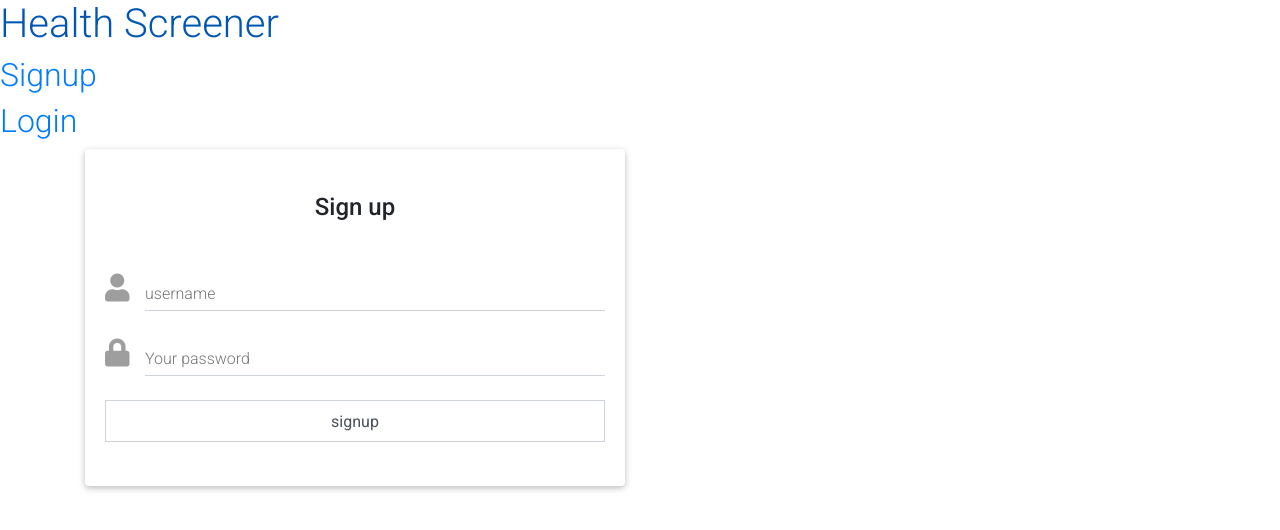
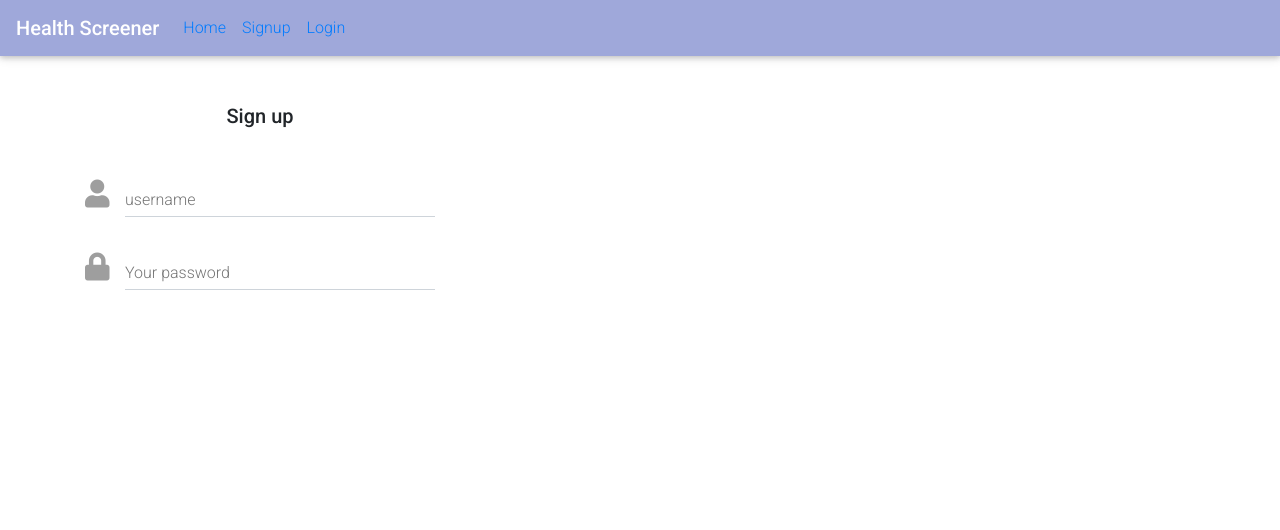
Before and after one commit to Leaf1204/health_screen_frontend, a React (Create React App) app: page /signup in a window 1280 px wide. Shown: the top 530 px of the page. Built offline with nearby package versions, Linux system fonts and the light colour scheme.

Commit message:
some basic styling

```diff
--- a/src/App.js
+++ b/src/App.js
@@ -5,6 +5,7 @@ import Signup from "./pages/signup";
 import Login from "./pages/login";
 import Home from "./pages/home";
 import Dashboard from "./pages/dashboard";
+
 
 import {
   BrowserRouter as Router,
@@ -44,7 +45,7 @@ function App() {
     <GlobalCtx.Provider value={{gState, setGState}}>
       <Router>
       <div className="App">
-      <Link to="/"><h1>Health Screener</h1></Link>
+
       <Header/>
       <main>
 
--- a/src/components/Header.js
+++ b/src/components/Header.js
@@ -1,7 +1,8 @@
 import React from "react";
 import { Link } from "react-router-dom";
 import { GlobalCtx } from "../App";
-
+import { MDBNavbar, MDBNavbarBrand, MDBNavbarNav, MDBNavItem, MDBNavLink, MDBNavbarToggler, MDBCollapse, MDBDropdown,
+  MDBDropdownToggle, MDBDropdownMenu, MDBDropdownItem, MDBIcon } from "mdbreact";
 const Header = (props) => {
   const { gState, setGState } = React.useContext(GlobalCtx);
 
@@ -19,15 +20,44 @@ const Header = (props) => {
   );
 
   return (
-    <nav>
-      <Link to="/signup">
-        <h2>Signup</h2>
-      </Link>
-      <Link to="/login">
-        <h2>Login</h2>
-      </Link>
-      {gState.token ? logout : null}
-    </nav>
+    <>
+    <MDBNavbar color= '#9fa8da indigo lighten-3 dark' expand="md">
+    <MDBNavbarBrand>
+      <strong className="white-text">Health Screener</strong>
+    </MDBNavbarBrand>
+      <MDBNavbarNav left>
+        <MDBNavItem active>
+          <MDBNavLink to="/">Home</MDBNavLink>
+        </MDBNavItem>
+        <MDBNavItem>
+          <MDBNavLink to="/signup">Signup</MDBNavLink>
+          {gState.token ? logout : null}
+        </MDBNavItem>
+        <MDBNavItem>
+          <MDBNavLink to="/login">Login</MDBNavLink>
+        </MDBNavItem>
+        <MDBNavItem>
+
+        </MDBNavItem>
+      </MDBNavbarNav>
+      {/* <MDBNavbarNav right>
+        <MDBNavItem>
+          <MDBNavLink className="waves-effect waves-light" to="#!">
+            <MDBIcon fab icon="twitter" />
+          </MDBNavLink>
+        </MDBNavItem>
+        <MDBNavItem>
+          <MDBNavLink className="waves-effect waves-light" to="#!">
+            <MDBIcon fab icon="google-plus-g" />
+          </MDBNavLink>
+
+        </MDBNavItem>
+      </MDBNavbarNav> */}
+  </MDBNavbar>
+
+
+
+    </>
   );
 };
 
--- a/src/components/forms/parentForm.js
+++ b/src/components/forms/parentForm.js
@@ -1,4 +1,5 @@
 import React from "react";
+import { MDBInput } from "mdbreact";
 
 
 const ParentForm = (props) => {
@@ -19,12 +20,15 @@ const ParentForm = (props) => {
 
   return (
       <>
+      <MDBInput label="Create New Parent" />
+      <div className="form">
       <form onSubmit={handleSubmit}>
           <input type="text" placeholder="Parent Name" name="parentName" value={formData.parentName} onChange={handleChange} ></input>
           <input type="text" placeholder="username" name="username" value={formData.username} onChange={handleChange} ></input>
           <input type="password" placeholder="password" name="password" value={formData.password} onChange={handleChange} ></input>
           <input type="submit" value={props.label} />
       </form>
+      </div>
       </>
   );
 };
--- a/src/index.css
+++ b/src/index.css
@@ -24,3 +24,39 @@ code {
   margin: 8px;
   font-size: 20px;
 } */
+input[type=text], select {
+  width: 100%;
+  padding: 12px 20px;
+  margin: 8px 0;
+  display: inline-block;
+  border: 1px solid #ccc;
+  border-radius: 4px;
+  box-sizing: border-box;
+}
+
+input[type=password], select {
+  width: 100%;
+  padding: 12px 20px;
+  margin: 8px 0;
+  display: inline-block;
+  border: 1px solid #ccc;
+  border-radius: 4px;
+  box-sizing: border-box;
+}
+input[type=submit] {
+  width: 100%;
+  background-color: #9FA8DA;
+  color: white;
+  padding: 14px 20px;
+  margin: 8px 0;
+  border: none;
+  border-radius: 4px;
+  cursor: pointer;
+}
+
+
+.form {
+  border-radius: 5px;
+  background-color: #f2f2f2;
+  padding: 20px;
+}
--- a/src/pages/home.js
+++ b/src/pages/home.js
@@ -1,13 +1,12 @@
 import React from "react";
-
+import { MDBContainer } from 'mdbreact';
 
 const Home = (props) => {
 
   return (
-      <div>
-          <h1>Welcome</h1>
-          <p>Please signup then login to view your dashboard</p>
-      </div>
+    <MDBContainer>
+
+    </MDBContainer>
   );
 };
 
--- a/src/pages/login.js
+++ b/src/pages/login.js
@@ -54,9 +54,9 @@ const Login = (props) => {
 
             <MDBContainer>
                 <MDBRow>
-                    <MDBCol md="6">
+                    <MDBCol md="4">
                     <form onSubmit={handleSubmit}>
-                        <p className="h5 text-center mb-4">Sign in</p>
+                        <p className="h5 text-center mb-4 my-5">Sign in</p>
                         <div className="grey-text">
                         <MDBInput label="username" icon="envelope" name= "username" value={form.username} onChange={handleChange}></MDBInput>
                         <MDBInput label="Type your password" icon="lock" name="password" value={form.password} onChange={handleChange}></MDBInput>
--- a/src/pages/signup.js
+++ b/src/pages/signup.js
@@ -1,6 +1,6 @@
 import React from "react";
 import {GlobalCtx} from "../App";
-import { MDBContainer, MDBRow, MDBCol, MDBInput, MDBBtn, MDBCard, MDBCardBody } from 'mdbreact';
+import { MDBContainer, MDBRow, MDBCol, MDBInput, MDBBtn } from 'mdbreact';
 
 const Signup = (props) => {
 
@@ -45,19 +45,15 @@ const Signup = (props) => {
 
       <MDBContainer>
       <MDBRow>
-          <MDBCol md="6">
-            <MDBCard>
-              <MDBCardBody>
+          <MDBCol md="4">
           <form onSubmit={handleSubmit}>
-            <p className="h4 text-center py-4">Sign up</p>
+            <p className="h5 text-center mb-4 my-5">Sign up</p>
                 <div className="grey-text">
                 <MDBInput type="text"  label="username" icon="user" name="username" value={form.username} onChange={handleChange}></MDBInput>
                 <MDBInput type="password" label="Your password" icon="lock"name="password" value={form.password} onChange={handleChange}></MDBInput>
                 <MDBInput type="submit" value="signup" />
             </div>
             </form>
-            </MDBCardBody>
-          </MDBCard>
             </MDBCol>
                 </MDBRow>
             </MDBContainer>
```
Also changed, not shown: 1 other file (tests, documents, lock files or other folders). Lines whose indentation alone changed are shown as unchanged.
